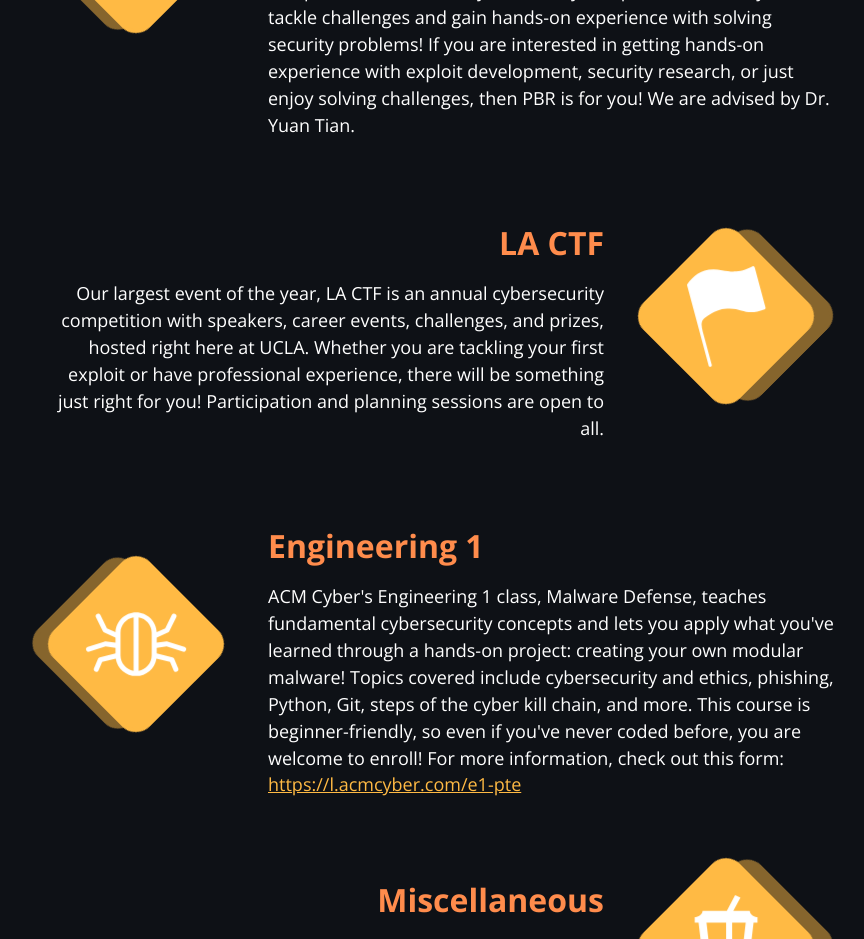
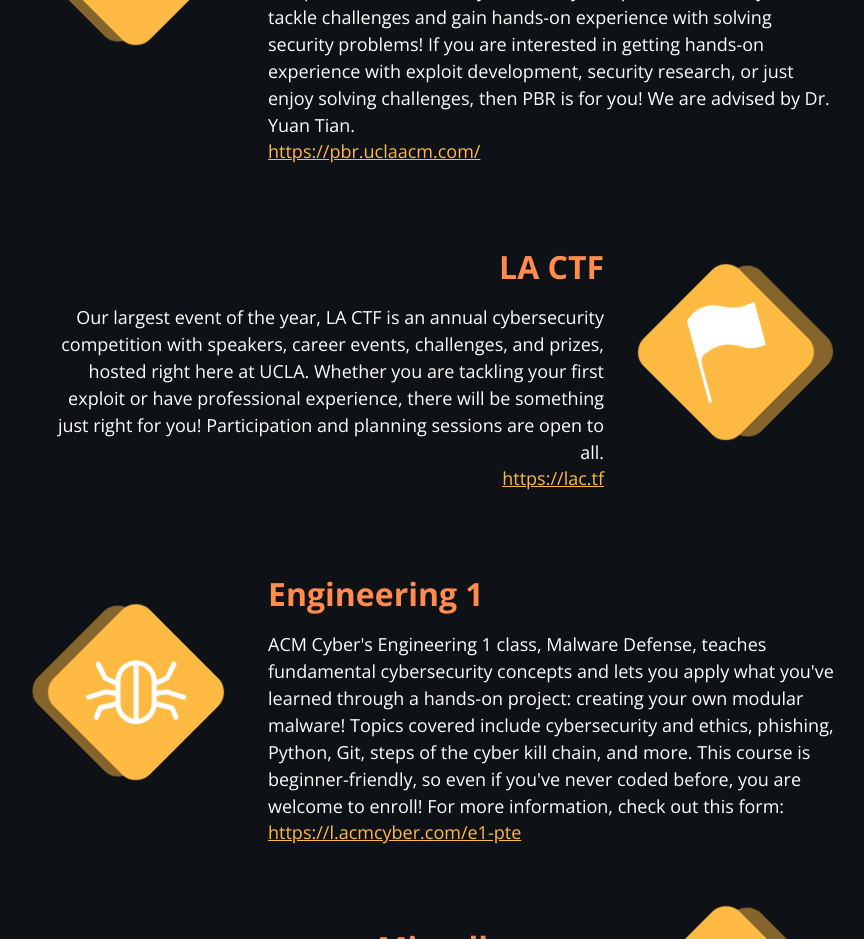
Before and after one commit to uclaacm/acmcyber.com, a Next.js app: page /about in a window 1280 px wide. Shown: the part 2340-3279 px from the top of the page, without its empty margins (204-1068 px from the left). Built offline with nearby package versions, Linux system fonts and the light colour scheme; a web font is replaced by a local one.

Commit message:
add pbr and lactf links

```diff
--- a/data/events.ts
+++ b/data/events.ts
@@ -63,14 +63,16 @@ export const eventTypes = [
     id: "pbr",
     textIcon: "ψβρ",
     active: true,
+    descLink: "https://pbr.uclaacm.com/",
   },
   {
     name: EventKind.LACTF,
     description: 'Our largest event of the year, LA CTF is an annual cybersecurity competition with speakers, career events, challenges, and prizes, hosted right here at UCLA. Whether you are tackling your first exploit or have professional experience, there will be something just right for you!  Participation and planning sessions are open to all.',
     id: "lactf",
-    link: 'https://lac.tf',
+    link: "https://lac.tf",
     icon: "flag.svg",
     active: true,
+    descLink: "https://lac.tf",
   },
   {
     name: EventKind.E1,
@@ -78,7 +80,7 @@ export const eventTypes = [
     id: "e1",
     icon: "bug.svg",
     active: true,
-    descLink: "https://l.acmcyber.com/e1-pte"
+    descLink: "https://l.acmcyber.com/e1-pte",
   },
   {
     name: EventKind.Misc,
```
